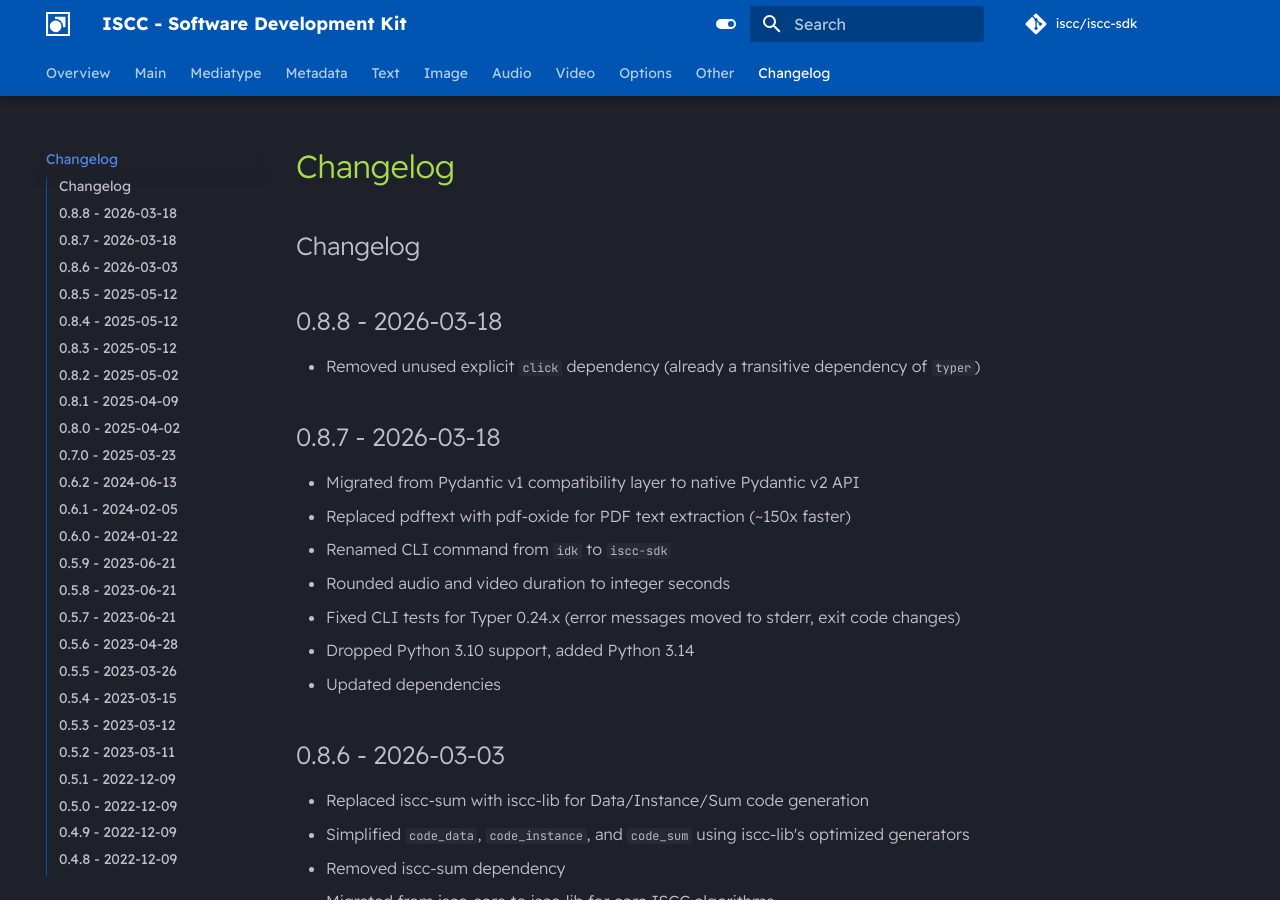
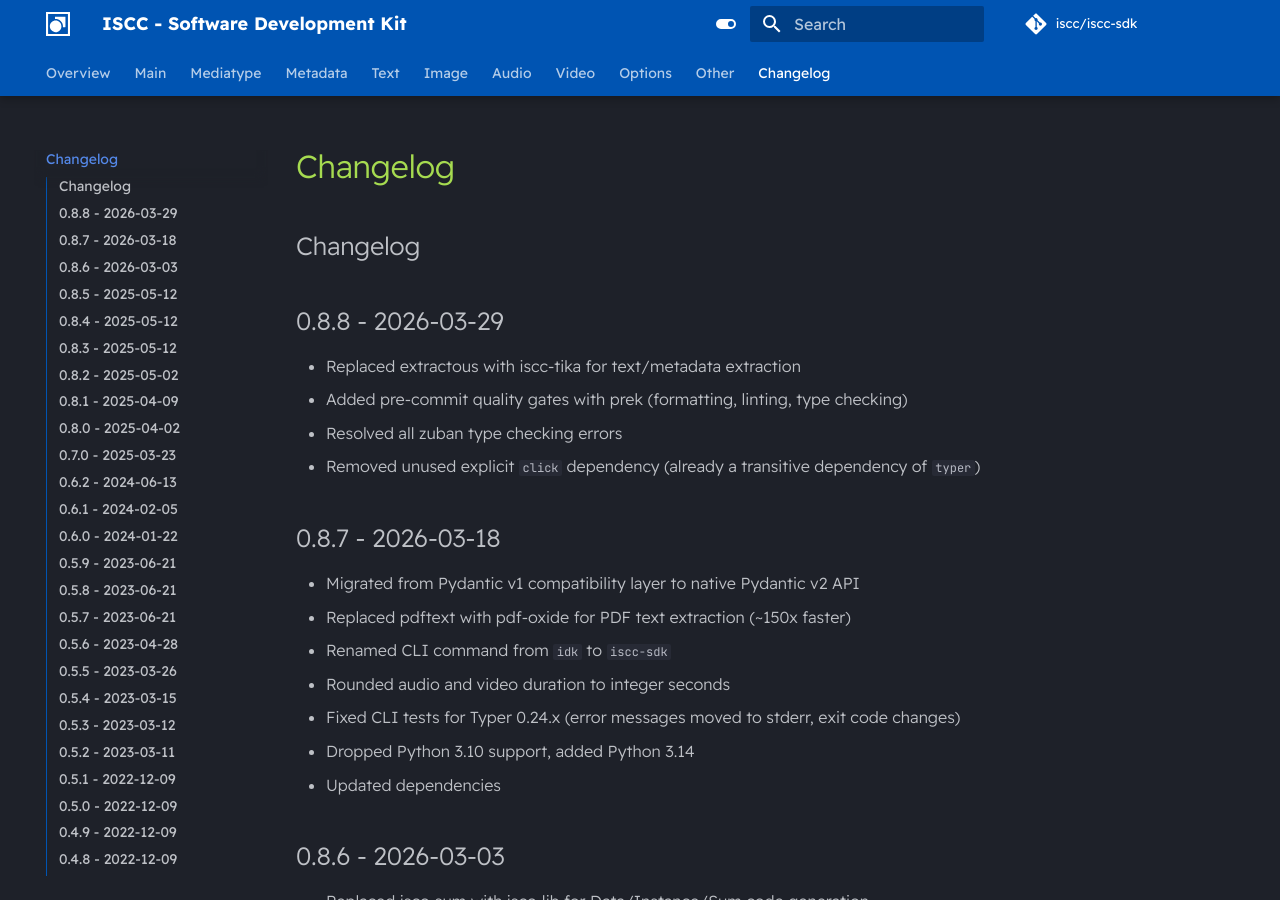
Before and after one commit to iscc/iscc-sdk, an MkDocs documentation site: the page built from docs/changelog.md, in a window 1280 px wide and 900 px high. Built offline with MkDocs 1.6.1 and Material for MkDocs 9.7.7, drawn with Linux system fonts in a browser that asks for light colours; comment, search, counter and statistics services are not loaded.

Commit message:
feat: replace extractous with iscc-tika for text/metadata extraction

```diff
--- a/docs/changelog.md
+++ b/docs/changelog.md
@@ -1,7 +1,10 @@
 ## Changelog
 
-## 0.8.8 - 2026-03-18
+## 0.8.8 - 2026-03-29
 
+- Replaced extractous with iscc-tika for text/metadata extraction
+- Added pre-commit quality gates with prek (formatting, linting, type checking)
+- Resolved all zuban type checking errors
 - Removed unused explicit `click` dependency (already a transitive dependency of `typer`)
 
 ## 0.8.7 - 2026-03-18
--- a/pyproject.toml
+++ b/pyproject.toml
@@ -53,7 +53,7 @@
     "pillow-heif",
     "langcodes",
     "exiv2",
-    "extractous",
+    "iscc-tika",
     "bleach",
     "pillow-avif-plugin",
     "iscc-lib",
```
Also changed, not shown: CHANGELOG.md (+4 -1 lines), 2 other files.
